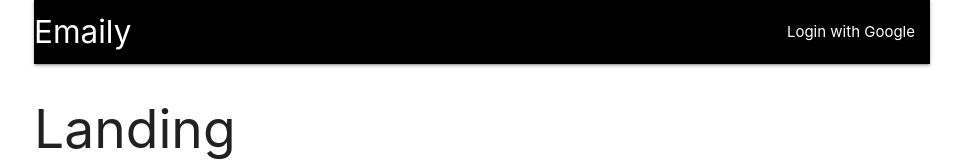
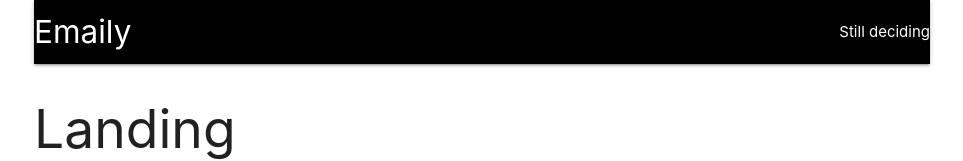
Before and after one commit to CaseyInHaengsin/express-react-learning, a React (Create React App) app in the folder client/: page / in a window 1280 px wide. Shown: the top 161 px of the page, without its empty margins (158-1121 px from the left). Built offline with nearby package versions, Linux system fonts and the light colour scheme; no server answers.

Commit message:
Added logic for authentication states.

```diff
--- a/client/src/components/Header.js
+++ b/client/src/components/Header.js
@@ -1,8 +1,24 @@
 import React, { Component } from 'react';
+import { connect } from 'react-redux';
+
+class Header extends Component {
+
+    renderContent(){
+        switch (this.props.auth){
+            case null:
+                return "Still deciding"
+
+            case false:
+                return "i'm logged out"
+
+            default:
+                return "i'm logged in"
 
 
-class Header extends Component {
+        }
+    }
     render(){
+
         return (
             <nav>
                 <div className="nav-wrapper black">
@@ -11,7 +27,7 @@ class Header extends Component {
                     </a>
                     <ul className="right">
                         <li>
-                            <a>Login with Google</a>
+                            {this.renderContent()}
                         </li>
                     </ul>
 
@@ -21,4 +37,8 @@ class Header extends Component {
     }
 }
 
-export default Header;
+function mapStateToProps({ auth }){
+    return { auth };
+}
+
+export default connect(mapStateToProps)(Header);
--- a/client/src/reducers/authReducer.js
+++ b/client/src/reducers/authReducer.js
@@ -1,6 +1,6 @@
 import { FETCH_USER } from '../actions/types';
 
-export default function(state = {}, action){
+export default function(state = null, action){
     console.log(action);
     switch(action.type){
         case FETCH_USER:
```
